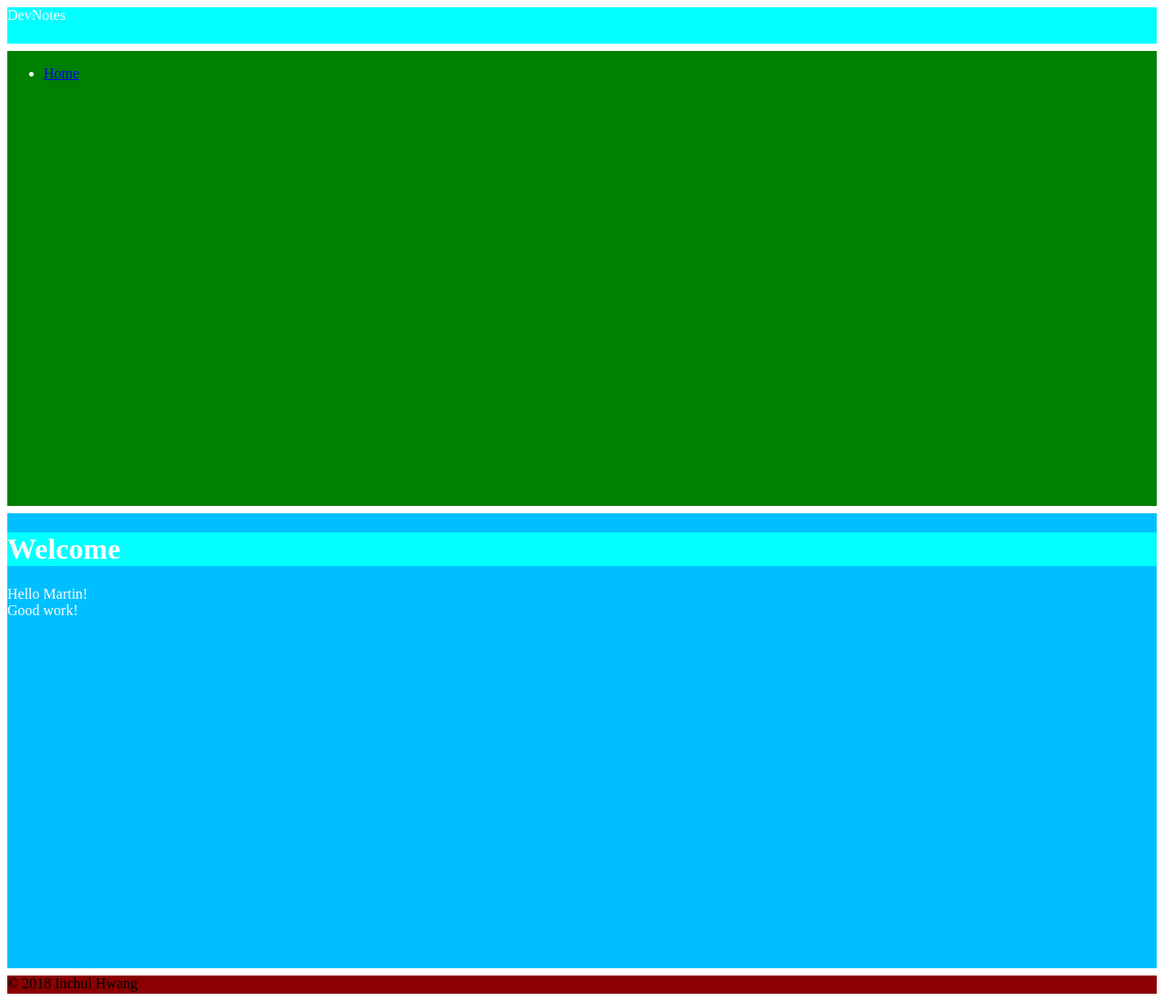
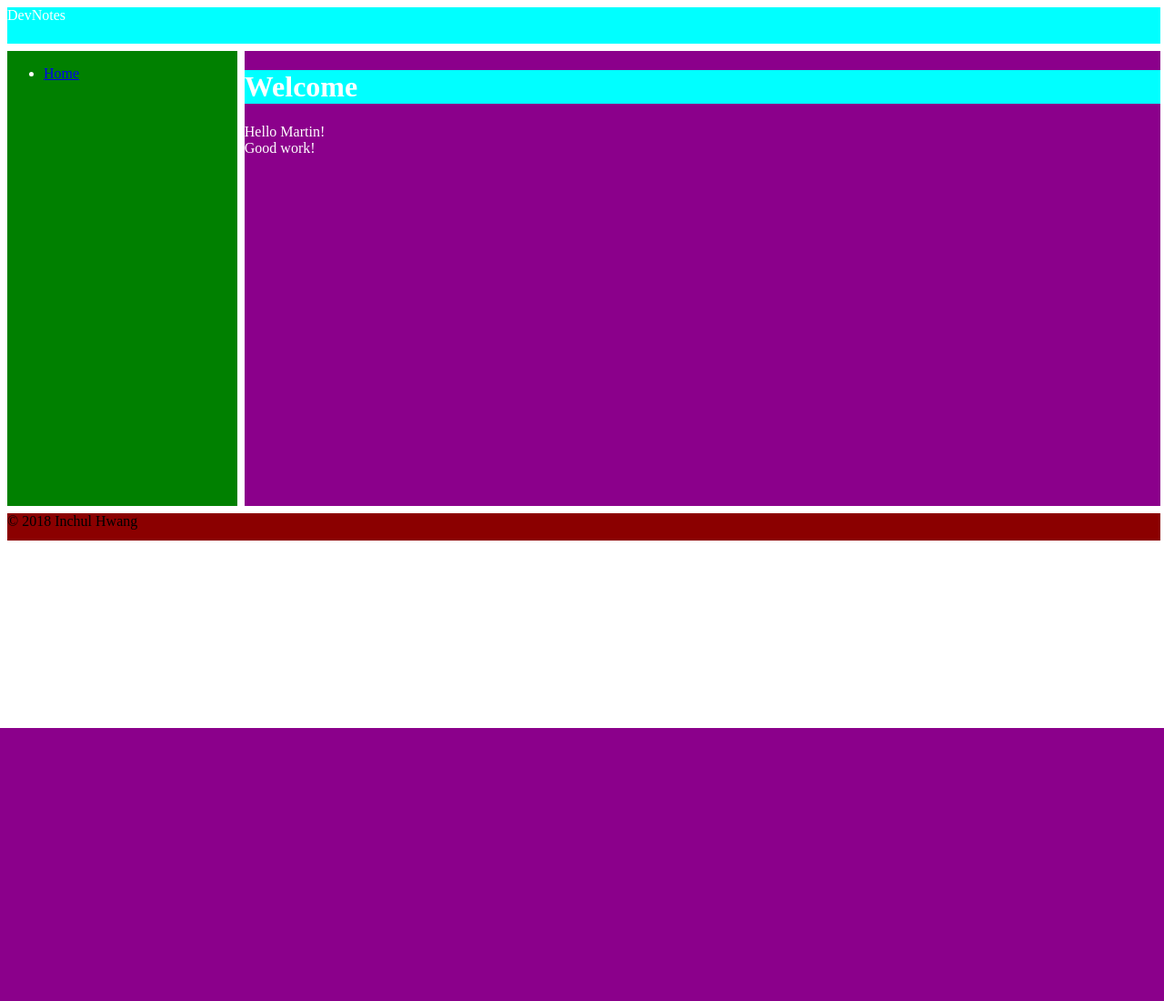
Before and after one commit to MartinHwang/devnotes, a PHP site: page / in a window 1280 px wide. Shown: the whole page at 91% size. After the commit the page ends 800 px from the top, so only its background shows below. Run offline with PHP 8.4, Linux system fonts and the light colour scheme.

Commit message:
Modify grid-template-columns, g-c-s and g-c-e

```diff
--- a/devnotes.css
+++ b/devnotes.css
@@ -1,25 +1,35 @@
 /* CSS GRID */
 body{
     display: grid;
-    grid-template-rows: 40px 500px 500px 20px;
+    grid-template-rows: 40px 500px 30px;
+    grid-template-columns: 20% 79.7% 0.3%;
     grid-gap: 0.5rem;
 }
 
 header{
     background: aqua;
     color: white;
+    grid-column-start: 1;
+    grid-column-end: 3;
+
 }
 
 aside{
     background: green;
     color: white;
+    grid-column-start: 1;
+    grid-column-end: 1;
 }
 
 main{
-    background: deepskyblue;
+    background: darkmagenta;
     color: white;
+    grid-column-start: 2;
+    grid-column-end: 2;
 }
 
 footer{
     background: darkred;
+    grid-column-start: 1;
+    grid-column-end: 3;
 }
```
